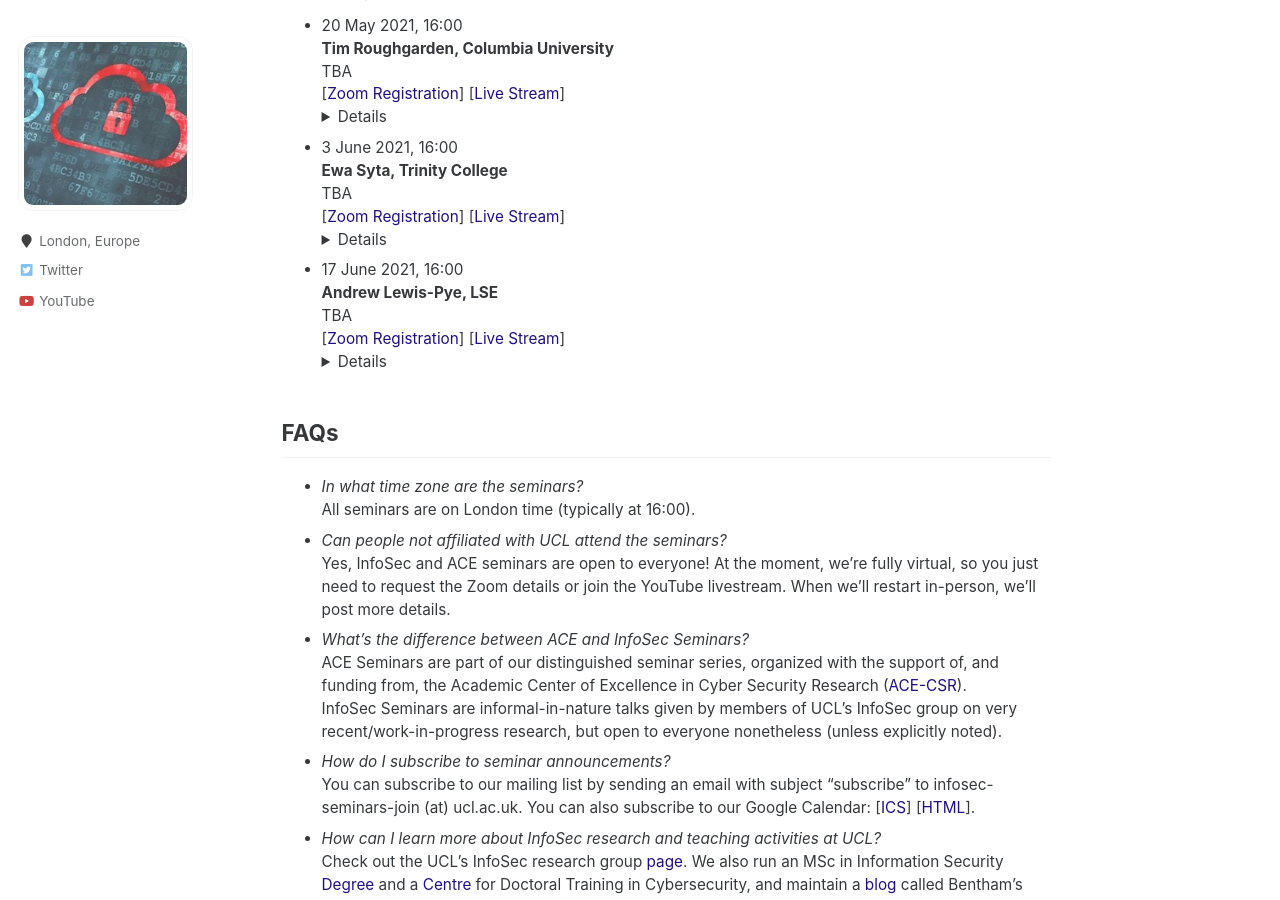
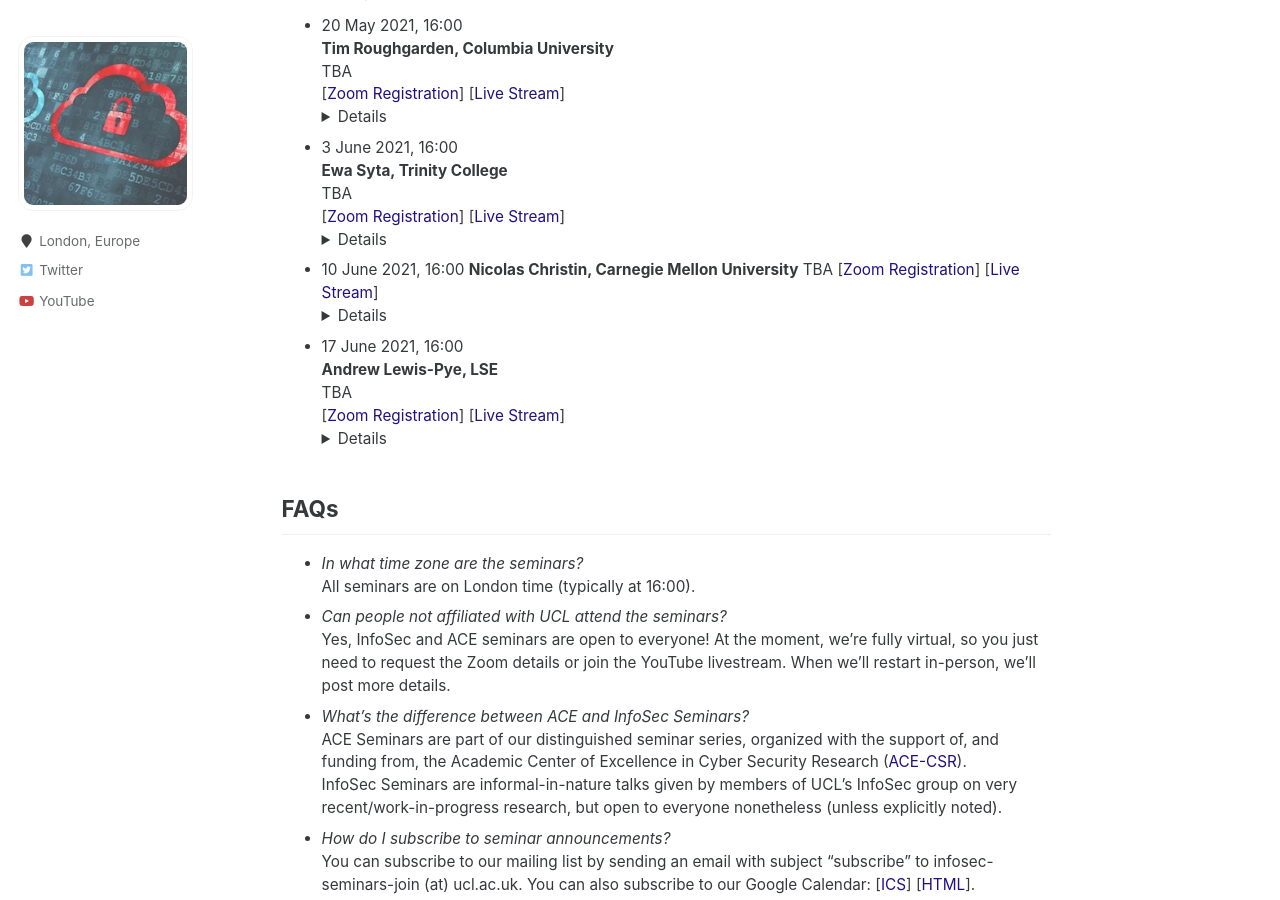
Before and after one commit to uclisec/uclisec.github.io, a Jekyll site: the page built from _pages/seminars.md, in a window 1280 px wide and 900 px high, scrolled down 372 px. Built offline with Jekyll 4.4.1, drawn with Linux system fonts in a browser that asks for light colours.

Commit message:
adding speaker for 10 June

```diff
--- a/_pages/seminars.md
+++ b/_pages/seminars.md
@@ -20,6 +20,10 @@ TBA
 [[Zoom Registration](https://ucl.zoom.us/meeting/register/tJYpf-2grTorGNxFnItdfR3SSG89tgyB9Zeh)] [[Live Stream]()]<details><br></details>
 - 3 June 2021, 16:00
 **Ewa Syta, Trinity College**
+TBA
+[[Zoom Registration](https://ucl.zoom.us/meeting/register/tJYpf-2grTorGNxFnItdfR3SSG89tgyB9Zeh)] [[Live Stream]()]<details><br></details>
+- 10 June 2021, 16:00
+**Nicolas Christin, Carnegie Mellon University**
 TBA
 [[Zoom Registration](https://ucl.zoom.us/meeting/register/tJYpf-2grTorGNxFnItdfR3SSG89tgyB9Zeh)] [[Live Stream]()]<details><br></details>
 - 17 June 2021, 16:00
```
